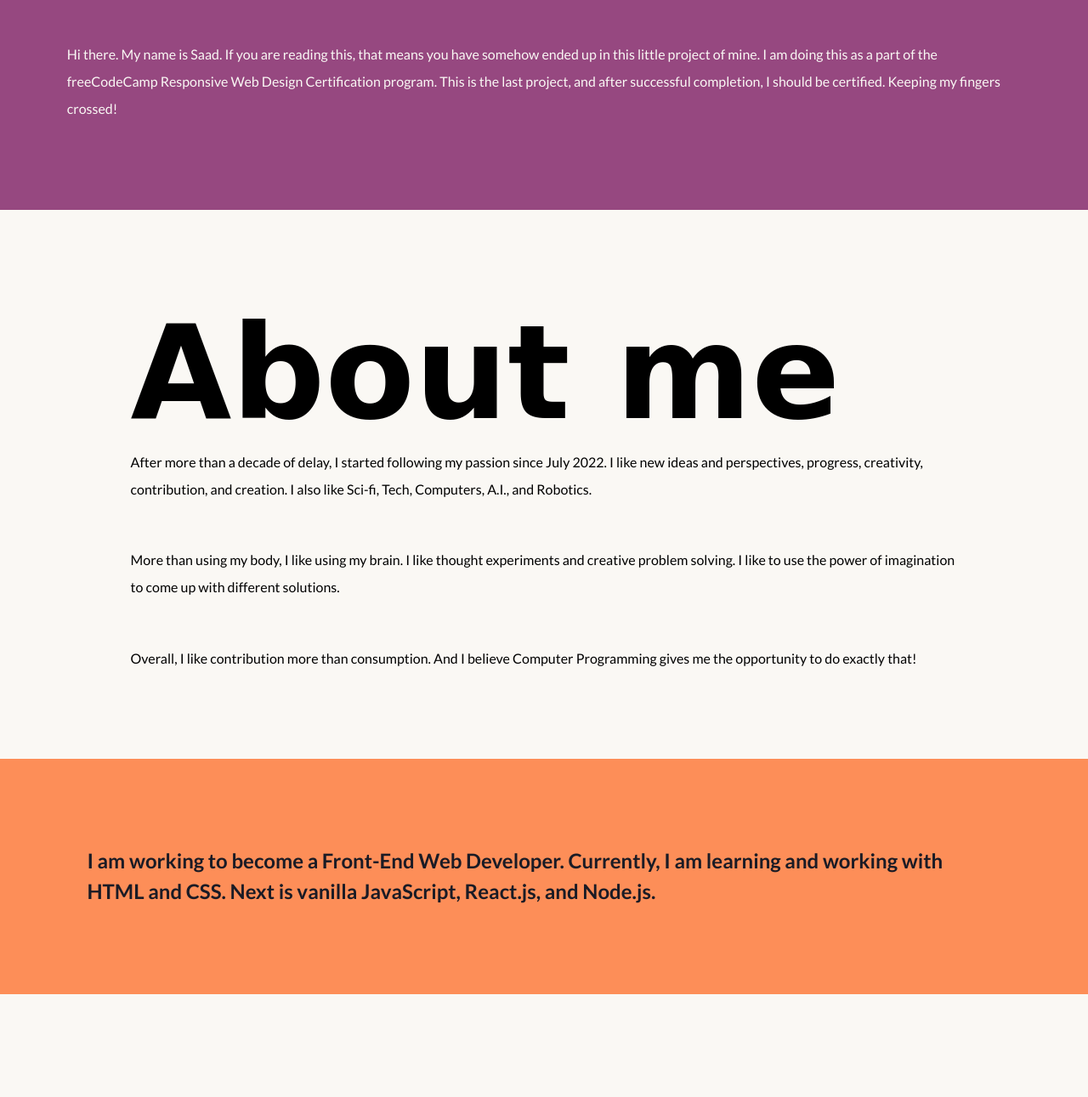
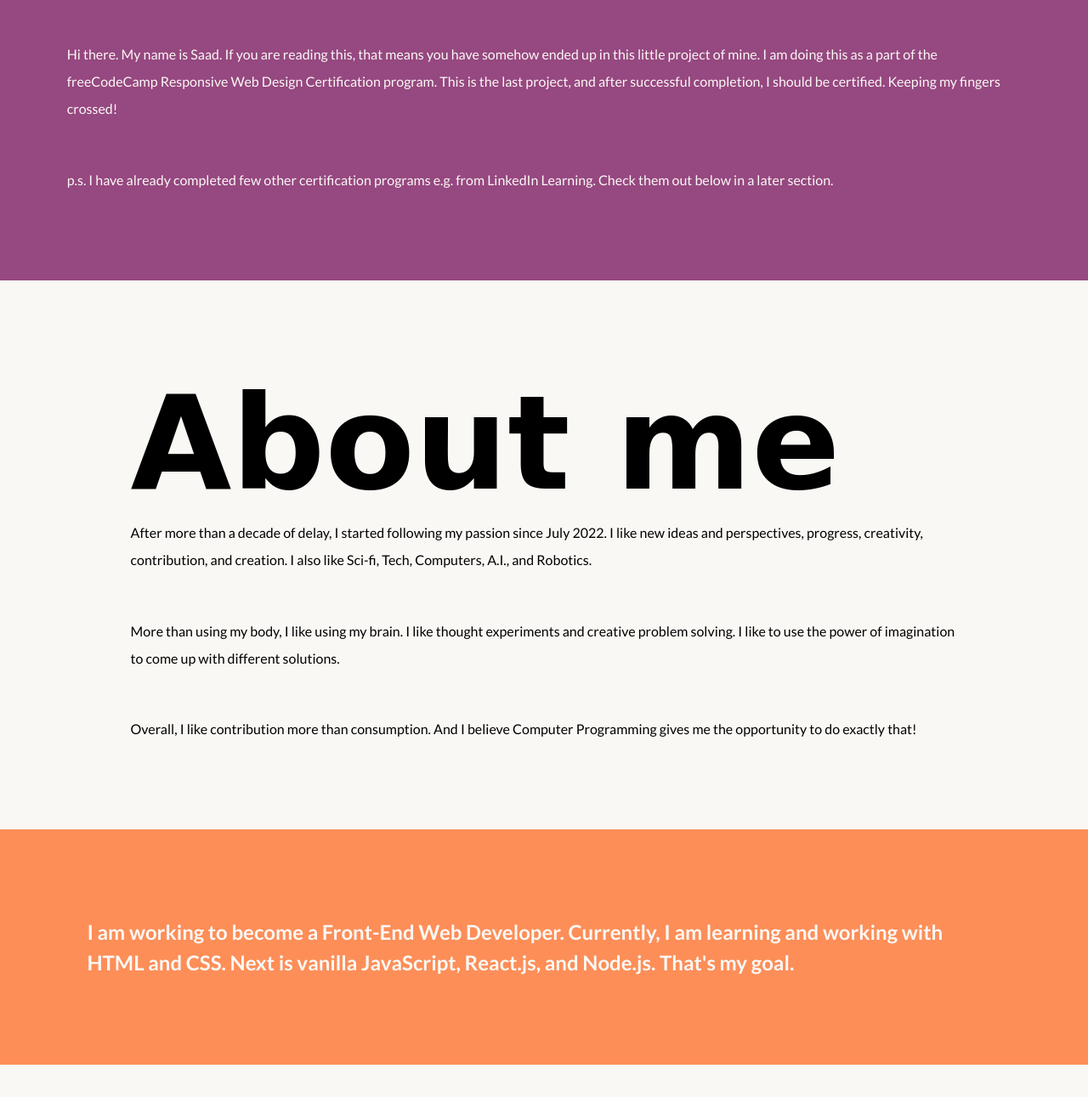
Before and after one commit to SpacemanOG/freeCodeCamp-Personal-portfolio, a plain HTML site: page index.html in a window 1280 px wide. Shown: the part 1687-2978 px from the top of the page at 85% size. Before the commit the page ends 2908 px from the top, so only its background shows below. Drawn offline with Linux system fonts and the light colour scheme; a web font is replaced by a local one.

Commit message:
Starting MY PROJECTS section

```diff
--- a/index.html
+++ b/index.html
@@ -44,6 +44,7 @@
                     little project of mine. I am doing this as a part of the freeCodeCamp Responsive Web Design
                     Certification program. This is the last project, and after successful completion, I should be
                     certified. Keeping my fingers crossed!</p>
+                    <p>p.s. I have already completed few other certification programs e.g. from LinkedIn Learning. Check them out below in a later section.</p>
             </div>
         </section>
     </header>
@@ -57,7 +58,11 @@
             <p>More than using my body, I like using my brain. I like thought experiments and creative problem solving.
                 I like to use the power of imagination to come up with different solutions.</p>
             <p>Overall, I like contribution more than consumption. And I believe Computer Programming gives me the opportunity to do exactly that!</p>
-            <h2 class="full-width-background">I am working to become a Front-End Web Developer. Currently, I am learning and working with HTML and CSS. Next is vanilla JavaScript, React.js, and Node.js. </h2>
+            <h2 class="full-width-background">I am working to become a Front-End Web Developer. Currently, I am learning and working with HTML and CSS. Next is vanilla JavaScript, React.js, and Node.js. That's my goal.</h2>
+        </section>
+
+        <section class="myProjects">
+
         </section>
     </main>
 
--- a/styles.css
+++ b/styles.css
@@ -118,5 +118,5 @@ header {
 
 .myJourney h2:nth-child(5) {
     background-color: var(--atomic-tangerine);
-    color: var(--raisin-black);
+    color: var(--baby-powder);
 }
```
